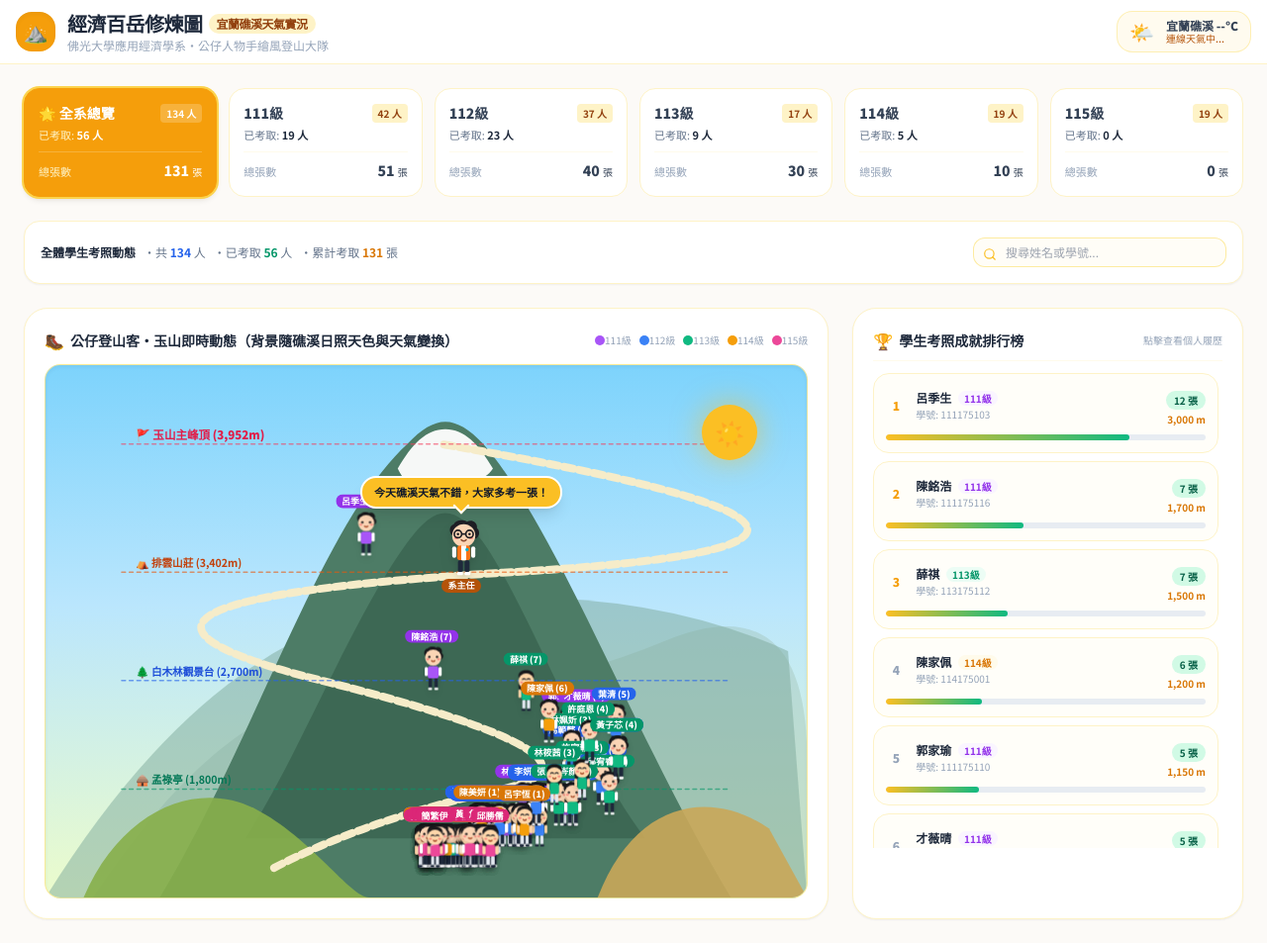
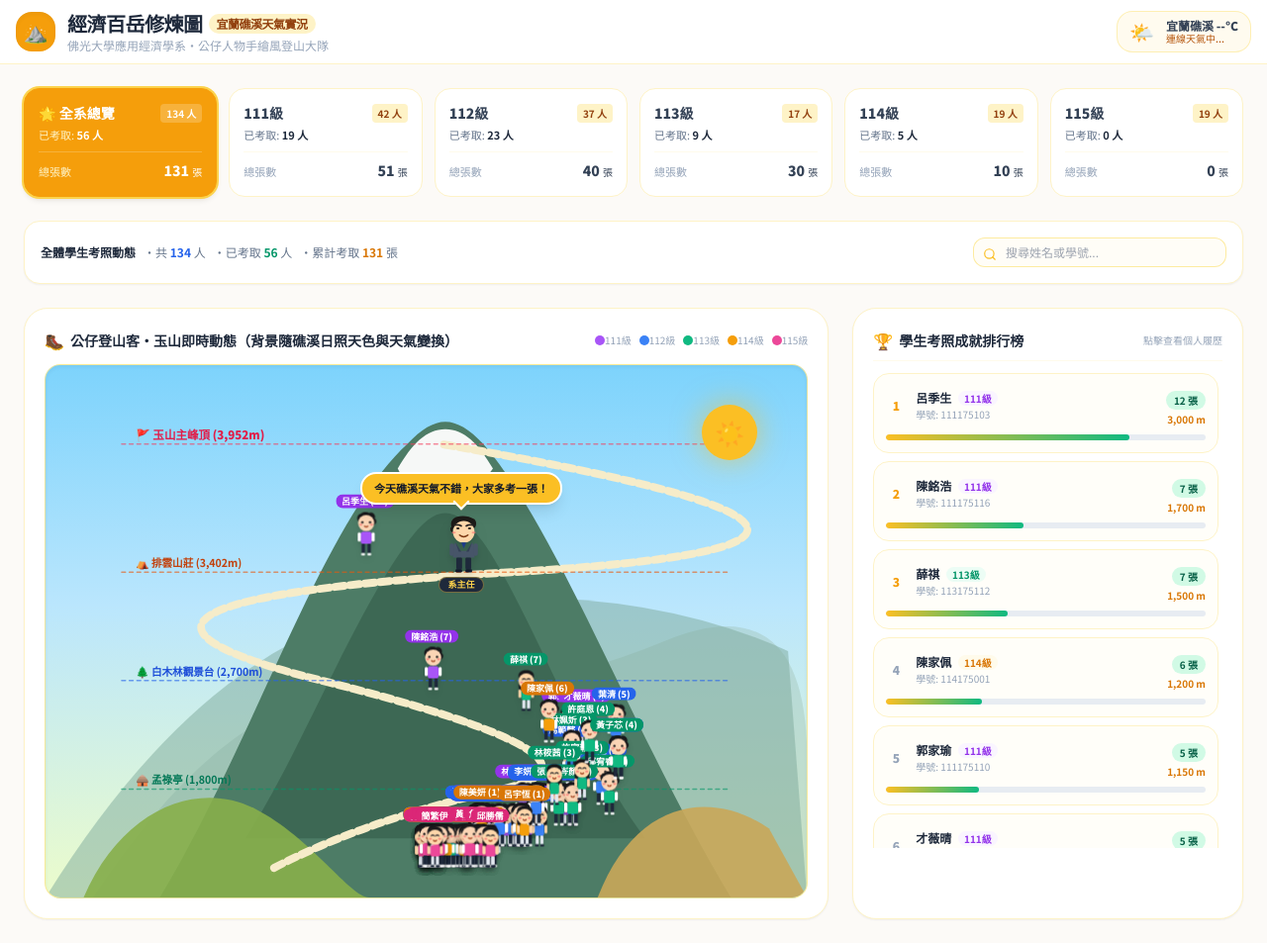
Before and after one commit to clkuo-23501/economics-cert, a plain HTML site: page index.html in a window 1280 px wide. Shown: the whole page at 99% size. Drawn offline with nearby package versions, Linux system fonts and the light colour scheme; no server answers; a web font is replaced by a local one.

Commit message:
Update index.html

```diff
--- a/index.html
+++ b/index.html
@@ -176,7 +176,7 @@
           <!-- 學生公仔圖層 (無外框圓圈，純公仔立體小人) -->
           <div id="team-pins-layer" class="absolute inset-0 pointer-events-none"></div>
 
-          <!-- 系主任慢速巡山 NPC (過渡拉長為 4 秒，間隔 14 秒) -->
+          <!-- 系主任慢速巡山 NPC (依真實照片繪製：俐落短油頭、深灰西裝與深藍襯衫) -->
           <div id="director-npc" class="absolute pointer-events-auto cursor-pointer z-30" style="left: 420px; top: 230px; transform: translate(-50%, -100%); transition: left 4s ease-in-out, top 4s ease-in-out;">
             <!-- 主任打氣氣泡 -->
             <div class="speech-bubble relative -top-2 bg-amber-400 text-slate-900 text-[11px] font-black px-3 py-1.5 rounded-2xl shadow-lg border-2 border-white whitespace-nowrap">
@@ -184,40 +184,50 @@
               <div class="absolute -bottom-1.5 left-1/2 transform -translate-x-1/2 w-3 h-3 bg-amber-400 rotate-45 border-r-2 border-b-2 border-white"></div>
             </div>
 
-            <!-- 主任立體公仔小人（澎捲髮 + 黑框眼鏡 + 橘背心，完全符合附圖風格） -->
+            <!-- 主任公仔造型：俐落短黑髮、自信微笑單眼皮、深灰西裝與深藍襯衫 -->
             <div class="flex flex-col items-center select-none">
-              <svg width="42" height="60" viewBox="0 0 50 72" class="drop-shadow-lg">
-                <!-- 捲捲黑頭髮 -->
-                <path d="M 14,22 C 10,18 10,10 16,8 C 18,3 27,2 32,5 C 38,2 45,6 44,13 C 48,16 48,24 41,26 C 36,28 17,27 14,22 Z" fill="#1e1e24"/>
-                <!-- 圓頭部 (木偶膚色) -->
-                <circle cx="28" cy="22" r="14" fill="#fbd5b5"/>
-                <!-- 腮紅 -->
-                <ellipse cx="19" cy="25" rx="2.5" ry="1.5" fill="#f87171" opacity="0.7"/>
-                <ellipse cx="37" cy="25" rx="2.5" ry="1.5" fill="#f87171" opacity="0.7"/>
-                <!-- 黑框眼鏡與雙眼 -->
-                <circle cx="21" cy="20" r="4.5" fill="none" stroke="#1e1e24" stroke-width="2"/>
-                <circle cx="35" cy="20" r="4.5" fill="none" stroke="#1e1e24" stroke-width="2"/>
-                <line x1="25.5" y1="20" x2="30.5" y2="20" stroke="#1e1e24" stroke-width="2"/>
-                <circle cx="21" cy="20" r="1.5" fill="#1e1e24"/>
-                <circle cx="35" cy="20" r="1.5" fill="#1e1e24"/>
-                <!-- 親切微笑 -->
-                <path d="M 25,27 Q 28,30 31,27" fill="none" stroke="#8c4a2f" stroke-width="1.8" stroke-linecap="round"/>
+              <svg width="42" height="62" viewBox="0 0 50 74" class="drop-shadow-lg">
+                <!-- 帥氣俐落短黑油頭（照片旁分漸層感） -->
+                <path d="M 14,18 C 11,13 13,6 20,4 C 26,2 35,3 41,7 C 44,10 44,17 38,19 C 32,20 18,21 14,18 Z" fill="#1c1917"/>
+                <path d="M 12,17 C 11,21 14,23 15,23 C 14,18 15,15 17,14 Z" fill="#1c1917"/>
 
-                <!-- 身體：白襯衫底 + 橘色領巾/背心 (附圖風格) -->
-                <rect x="20" y="34" width="16" height="18" rx="4" fill="#f97316"/>
-                <rect x="25" y="34" width="6" height="18" fill="#ffffff"/>
-                <!-- 胸前小徽章 -->
-                <circle cx="32" cy="39" r="2" fill="#06b6d4"/>
-                <!-- 手臂 -->
-                <rect x="14" y="35" width="5" height="14" rx="2.5" fill="#ffffff"/>
-                <rect x="37" y="35" width="5" height="14" rx="2.5" fill="#ffffff"/>
-                <!-- 雙腿 (黑長褲 + 白鞋) -->
-                <rect x="21" y="52" width="6" height="14" rx="2" fill="#1e293b"/>
-                <rect x="29" y="52" width="6" height="14" rx="2" fill="#1e293b"/>
-                <rect x="20" y="66" width="7" height="4" rx="1.5" fill="#ffffff"/>
-                <rect x="29" y="66" width="7" height="4" rx="1.5" fill="#ffffff"/>
+                <!-- 挺拔圓臉 (自然木偶膚色) -->
+                <circle cx="28" cy="22" r="13" fill="#fed7aa"/>
+
+                <!-- 眉毛與單眼皮神韻（照片自信帥氣神態） -->
+                <path d="M 17,14 Q 22,13 25,15" fill="none" stroke="#292524" stroke-width="2" stroke-linecap="round"/>
+                <path d="M 31,15 Q 34,13 39,14" fill="none" stroke="#292524" stroke-width="2" stroke-linecap="round"/>
+
+                <ellipse cx="21" cy="18" rx="2" ry="1.2" fill="#1c1917"/>
+                <ellipse cx="35" cy="18" rx="2" ry="1.2" fill="#1c1917"/>
+
+                <!-- 淡紅健康腮紅 -->
+                <ellipse cx="16" cy="23" rx="2.5" ry="1.3" fill="#f87171" opacity="0.6"/>
+                <ellipse cx="40" cy="23" rx="2.5" ry="1.3" fill="#f87171" opacity="0.6"/>
+
+                <!-- 親切燦爛微笑（照片笑容神韻） -->
+                <path d="M 23,26 Q 28,30 33,26" fill="none" stroke="#78350f" stroke-width="1.8" stroke-linecap="round"/>
+
+                <!-- 身體：深藍色內搭襯衫 + 深灰雅痞西裝外套 -->
+                <!-- 內搭深藍襯衫領口 -->
+                <polygon points="25,35 31,35 28,42" fill="#1e3a8a"/>
+                <!-- 深灰色西裝外套本體 -->
+                <path d="M 18,35 C 16,36 15,48 15,53 L 41,53 C 41,48 40,36 38,35 L 32,45 L 24,45 Z" fill="#475569"/>
+                <!-- 西裝翻領 -->
+                <path d="M 18,35 L 25,46 L 22,46 Z" fill="#334155"/>
+                <path d="M 38,35 L 31,46 L 34,46 Z" fill="#334155"/>
+
+                <!-- 西裝手臂 -->
+                <rect x="11" y="36" width="5.5" height="15" rx="2.5" fill="#475569"/>
+                <rect x="39.5" y="36" width="5.5" height="15" rx="2.5" fill="#475569"/>
+
+                <!-- 筆挺黑長褲與黑皮鞋 -->
+                <rect x="19" y="53" width="7" height="14" rx="1.5" fill="#1e293b"/>
+                <rect x="30" y="53" width="7" height="14" rx="1.5" fill="#1e293b"/>
+                <rect x="18" y="67" width="8" height="4" rx="1.5" fill="#0f172a"/>
+                <rect x="30" y="67" width="8" height="4" rx="1.5" fill="#0f172a"/>
               </svg>
-              <span class="mt-0.5 bg-amber-700 text-white text-[9px] px-1.5 py-0.2 rounded-full font-bold shadow-xs">系主任</span>
+              <span class="mt-0.5 bg-slate-800 text-amber-300 border border-amber-300/40 text-[9px] px-2 py-0.2 rounded-full font-bold shadow-xs">系主任</span>
             </div>
           </div>
 
@@ -466,7 +476,7 @@
       { id: "112175310", name: "葉昱完", grade: "112級", certs: [{ name: "TBSA商務企劃初階", date: "2025/05/29" }] },
       { id: "112175311", name: "詹云鳶", grade: "112級", certs: [] },
       { id: "112175312", name: "黃梧傑", grade: "112級", certs: [
-        { name: "金融市場常識與職業道德", date: "2024/08/01" }, { name: "人生保險業務員", date: "2024/08/01" },
+        { name: "金融市場常識與職業道德", date: "2024/08/01" }, { name: "人身保險業務員", date: "2024/08/01" },
         { name: "投資型保險商品業務員", date: "2025/04/20" }, { name: "TBSA商務企劃初階", date: "2025/05/29" }
       ]},
       { id: "112175313", name: "楊礎安", grade: "112級", certs: [] },
@@ -689,7 +699,6 @@
         { x: 420, y: 95 }
       ];
 
-      // 每 14 秒才悠閒換點一次
       setInterval(() => {
         const target = waypoints[Math.floor(Math.random() * waypoints.length)];
         const jitterX = (Math.random() * 30) - 15;
@@ -709,26 +718,18 @@
     // ================= 3. 純立體手繪公仔人物 SVG 生成函式 (無外框圓形) =================
     function createFigureSVG(genderType, shirtColor) {
       if (genderType === 'female') {
-        // 齊肩黑髮、粉嫩腮紅、雙腿公仔 (附圖左側女學生風格)
         return `
           <svg width="28" height="46" viewBox="0 0 36 58" class="char-figure drop-shadow-md">
-            <!-- 齊肩黑髮 -->
             <path d="M 10,16 C 6,10 8,3 18,3 C 28,3 30,10 26,16 C 29,20 28,30 25,32 C 22,25 24,18 24,18 C 22,19 14,19 12,18 C 12,18 14,25 11,32 C 8,30 7,20 10,16 Z" fill="#18181b"/>
-            <!-- 圓臉 -->
             <circle cx="18" cy="17" r="10" fill="#fed7aa"/>
-            <!-- 腮紅 -->
             <ellipse cx="12" cy="19" rx="2" ry="1.2" fill="#f87171" opacity="0.8"/>
             <ellipse cx="24" cy="19" rx="2" ry="1.2" fill="#f87171" opacity="0.8"/>
-            <!-- 笑眼與微翹嘴巴 -->
             <path d="M 13,15 Q 15,13 17,15" fill="none" stroke="#27272a" stroke-width="1.6" stroke-linecap="round"/>
             <path d="M 19,15 Q 21,13 23,15" fill="none" stroke="#27272a" stroke-width="1.6" stroke-linecap="round"/>
             <path d="M 16,21 Q 18,23 20,21" fill="none" stroke="#9a3412" stroke-width="1.5" stroke-linecap="round"/>
-            <!-- 上衣 (依年級專屬色彩) -->
             <rect x="12" y="27" width="12" height="15" rx="3.5" fill="${shirtColor}"/>
-            <!-- 手臂 -->
             <rect x="8" y="28" width="3.5" height="11" rx="1.7" fill="#fed7aa"/>
             <rect x="24.5" y="28" width="3.5" height="11" rx="1.7" fill="#fed7aa"/>
-            <!-- 雙腿 (淺灰長褲 + 小鞋) -->
             <rect x="13" y="42" width="4" height="11" rx="1" fill="#e2e8f0"/>
             <rect x="19" y="42" width="4" height="11" rx="1" fill="#e2e8f0"/>
             <rect x="12" y="53" width="5" height="3" rx="1" fill="#1e293b"/>
@@ -736,27 +737,18 @@
           </svg>
         `;
       } else {
-        // 微捲黑髮、黑框眼鏡、年級上衣與黑長褲 (附圖右側風格)
         return `
           <svg width="28" height="48" viewBox="0 0 36 60" class="char-figure drop-shadow-md">
-            <!-- 捲黑髮 -->
             <path d="M 10,14 C 7,11 8,5 13,4 C 15,1 21,1 24,3 C 28,1 33,5 31,10 C 34,12 34,17 29,19 C 25,20 12,20 10,14 Z" fill="#18181b"/>
-            <!-- 圓臉 -->
             <circle cx="20" cy="16" r="10.5" fill="#fbd5b5"/>
-            <!-- 腮紅 -->
             <ellipse cx="13" cy="18" rx="2" ry="1.2" fill="#f87171" opacity="0.8"/>
             <ellipse cx="27" cy="18" rx="2" ry="1.2" fill="#f87171" opacity="0.8"/>
-            <!-- 眼睛 -->
             <circle cx="15" cy="15" r="1.5" fill="#18181b"/>
             <circle cx="25" cy="15" r="1.5" fill="#18181b"/>
-            <!-- 笑嘴 -->
             <path d="M 18,20 Q 20,22 22,20" fill="none" stroke="#9a3412" stroke-width="1.5" stroke-linecap="round"/>
-            <!-- 身體上衣 -->
             <rect x="13" y="27" width="14" height="16" rx="3.5" fill="${shirtColor}"/>
-            <!-- 手臂 -->
             <rect x="9" y="28" width="4" height="12" rx="2" fill="#ffffff"/>
             <rect x="27" y="28" width="4" height="12" rx="2" fill="#ffffff"/>
-            <!-- 長褲與白鞋 -->
             <rect x="14" y="43" width="4.5" height="12" rx="1" fill="#1e293b"/>
             <rect x="21.5" y="43" width="4.5" height="12" rx="1" fill="#1e293b"/>
             <rect x="13.5" y="55" width="5" height="3" rx="1" fill="#ffffff"/>
@@ -836,7 +828,7 @@
       renderTeamRoster(list);
     }
 
-    // 渲染公仔小人標籤 (無圓圈純人物圖案)
+    // 渲染公仔小人標籤 (無外框圓形，純立體公仔小人)
     function renderTeamPins(list) {
       const layer = document.getElementById('team-pins-layer');
       layer.innerHTML = '';
@@ -852,7 +844,6 @@
         const leftX = Math.max(70, Math.min(730, baseX + jitter));
 
         const conf = GRADE_COLORS[st.grade] || { badge: 'bg-slate-700', shirt: '#64748b' };
-        // 依學號或姓名自動分派男女公仔造型
         const isFemale = (st.name.charCodeAt(st.name.length - 1) % 2 === 0);
         const figureHtml = createFigureSVG(isFemale ? 'female' : 'male', conf.shirt);
 
@@ -862,7 +853,6 @@
         pin.style.top = `${topY}px`;
         pin.onclick = () => openStudentModal(st);
 
-        // 純公仔人物小人 + 頭頂簡潔名牌
         pin.innerHTML = `
           <div class="flex flex-col items-center">
             <div class="px-1.5 py-0.2 rounded-full text-[9px] font-black text-white shadow-xs whitespace-nowrap mb-0.5 ${conf.badge}">
```
